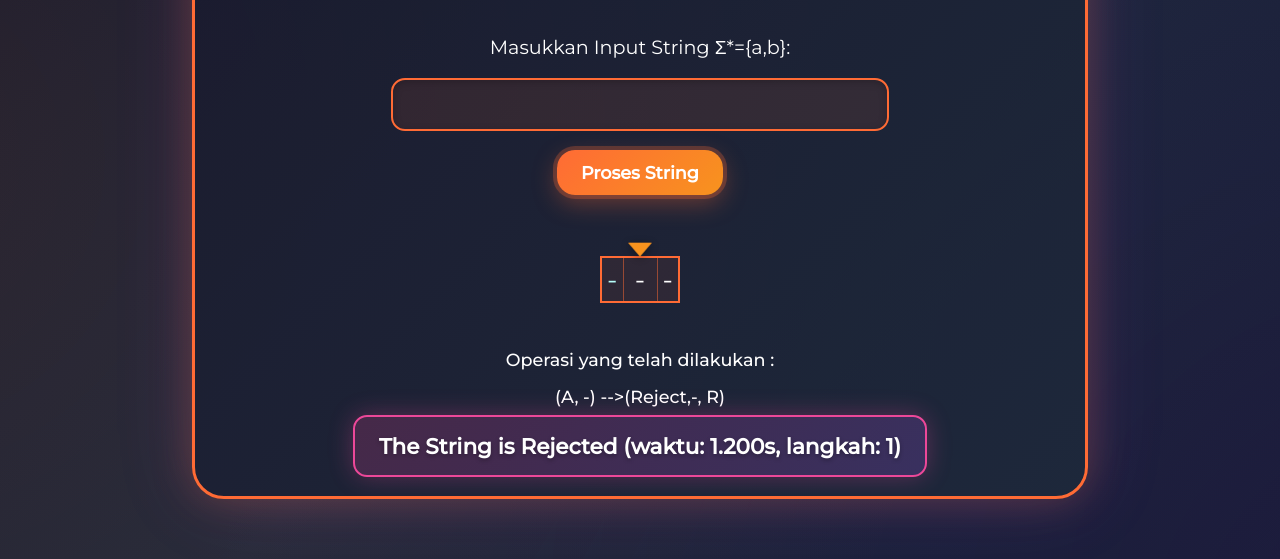
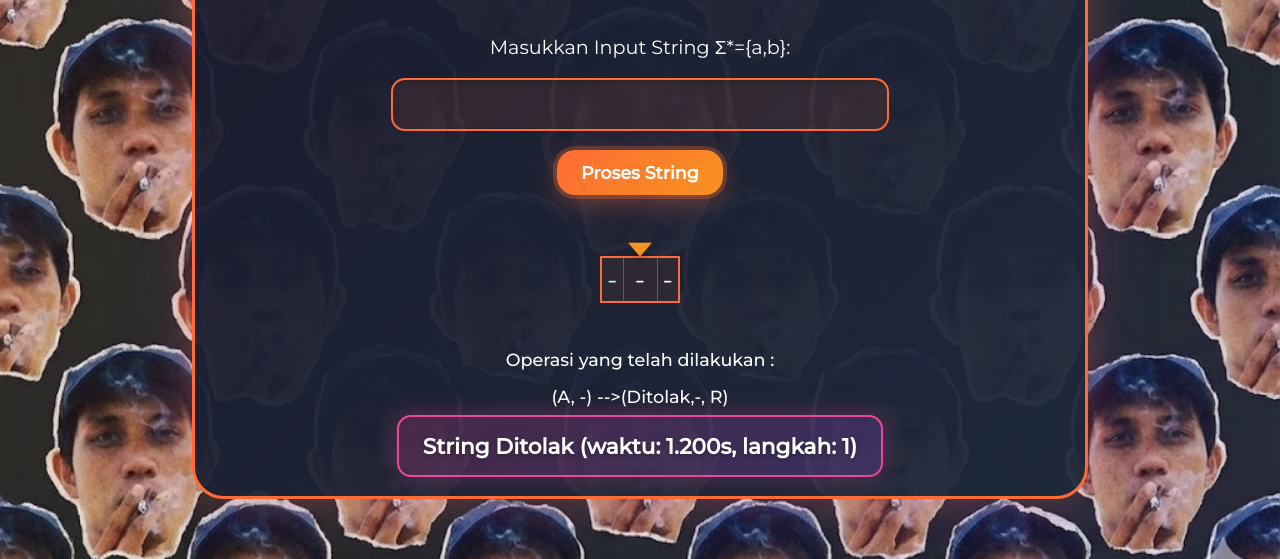
Before and after one commit to Oalahahah/TBFO-mesin-turing, a plain HTML site: page index.html in a window 1280 px wide. Both pictures are taken after a click on the button "Proses String". Shown: the part 241-800 px from the top of the page. Drawn offline with Linux system fonts and the light colour scheme.

Commit message:
Update background

```diff
--- a/calculation.js
+++ b/calculation.js
@@ -1,25 +1,25 @@
 const transition = {
-    // Start state: accept any number of leading 'b's (stay in A),
+    // Start state: Diterima any number of leading 'b's (stay in A),
     // then an 'a' moves to B, then a single 'b' moves to C.
-    // After C, the next symbol must be blank '-' to accept.
+    // After C, the next symbol must be blank '-' to Diterima.
     "A":{
         "b":["A", "b", "R"],
         "a":["B", "a", "R"],
-        "-":["Reject", "-", "R"]
+        "-":["Ditolak", "-", "R"]
     },
     "B":{
         "b":["C", "b", "R"],
-        "a":["Reject", "a", "R"],
-        "-":["Reject", "-", "R"]
+        "a":["Ditolak", "a", "R"],
+        "-":["Ditolak", "-", "R"]
     },
     "C":{
-        // after the final required 'b', we must see a blank to accept
-        "b":["Reject", "b", "R"],
-        "a":["Reject", "a", "R"],
-        "-":["Accept", "-", "R"]
+        // after the final required 'b', we must see a blank to Diterima
+        "b":["Ditolak", "b", "R"],
+        "a":["Ditolak", "a", "R"],
+        "-":["Diterima", "-", "R"]
     },
-    "Accept":[],
-    "Reject":[]
+    "Diterima":[],
+    "Ditolak":[]
 };
 
 function simulation(){
@@ -66,8 +66,8 @@ function simulation(){
         //transition result (guard against undefined transitions)
         let trans = transition[currentState] && transition[currentState][currentAlphabet];
         if(!trans){
-            // no valid transition => reject
-            var nextState = "Reject";
+            // no valid transition => Ditolak
+            var nextState = "Ditolak";
             var writeToCell = currentAlphabet;
             var headMovement = "R";
         }else{
@@ -101,7 +101,7 @@ function simulation(){
         let prog = Math.min(95, 4 + stepCount * 10);
         progressBar.style.width = prog + '%';
 
-        if((nextState == "Accept") || (nextState == "Reject") ){
+        if((nextState == "Diterima") || (nextState == "Ditolak") ){
             //assign value to finalState
             //show result message
             let result = document.getElementById("result");
@@ -109,7 +109,7 @@ function simulation(){
             totalTimeEl.innerText = elapsed.toFixed(3) + 's';
             progressBar.style.width = '100%';
             bufferingEl.style.display = 'none';
-            result.innerHTML = "The String is " + nextState + "ed" +
+            result.innerHTML = "String " + nextState +
                                 " (waktu: " + elapsed.toFixed(3) + "s, langkah: " + stepCount + ")";
             result.style.display = "flex";
         }
@@ -121,7 +121,7 @@ function simulation(){
                                 ", " +headMovement + ")";
 
         //function so stop the animation
-        if((nextState == "Accept") || (nextState == "Reject") ){
+        if((nextState == "Diterima") || (nextState == "Ditolak") ){
             clearInterval(animating);
         }
     }
--- a/style.css
+++ b/style.css
@@ -403,3 +403,10 @@ form > button:focus,
     outline: none;
     box-shadow: 0 0 0 4px rgba(255, 107, 53, 0.25), 0 8px 24px rgba(255, 107, 53, 0.35);
 }
+
+#background-container {
+    background-image: url('/image/Muka\ teguh.jpg');
+    background-size: cover;
+    background-repeat: no-repeat;
+    background-attachment: fixed;
+}
```
Also changed, not shown: image/Muka teguh.jpg (added).
